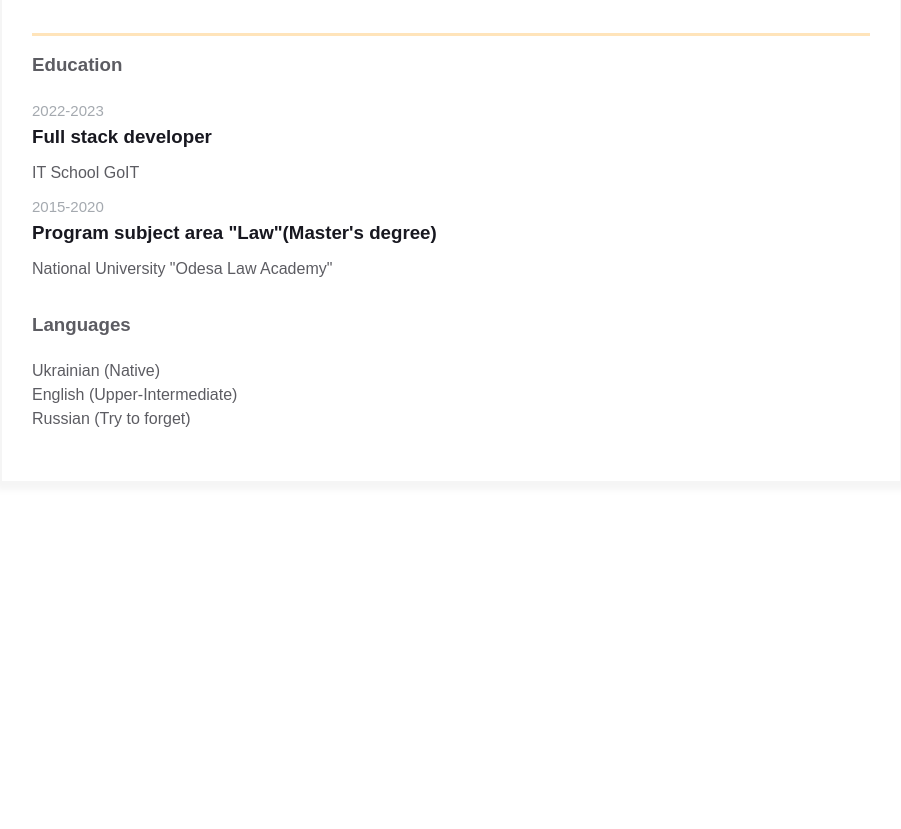
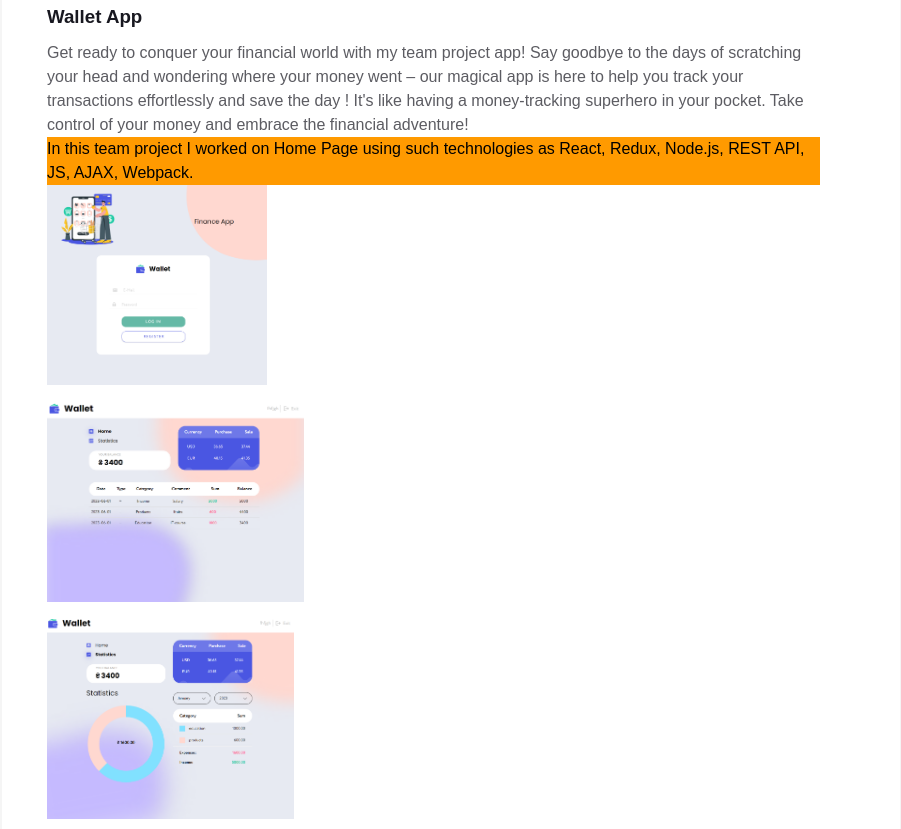
Before and after one commit to OlenaYatseniuk/homepage, a plain HTML site: page index.html in a window 1280 px wide. Shown: the part 2966-3795 px from the top of the page, without its empty margins (189-1090 px from the left). Before the commit the page ends 3498 px from the top, so only its background shows below. Drawn offline with Linux system fonts and the light colour scheme.

Commit message:
added info about third project

```diff
--- a/index.html
+++ b/index.html
@@ -347,6 +347,54 @@
                       </li>
                     </ul>
                   </div>
+                  <div class="experiences__company-project">
+                    <a
+                      class="experiences__company-project-link"
+                      href="https://wallet-app-24.netlify.app/login"
+                      target="_blank"
+                    >
+                      <h3 class="experiences__company-project-name">
+                        Wallet App
+                      </h3>
+                    </a>
+                    <p class="experiences__company-project-description">
+                      Get ready to conquer your financial world with my team
+                      project app! Say goodbye to the days of scratching your
+                      head and wondering where your money went – our magical app
+                      is here to help you track your transactions effortlessly
+                      and save the day ! It's like having a money-tracking
+                      superhero in your pocket. Take control of your money and
+                      embrace the financial adventure!
+                    </p>
+                    <p>
+                      In this team project I worked on Home Page using such
+                      technologies as React, Redux, Node.js, REST API, JS, AJAX,
+                      Webpack.
+                    </p>
+                    <ul class="experiences__company-project-imagesBlock">
+                      <li class="experiences__company-project-images-item">
+                        <img
+                          class="experiences__company-project-images"
+                          src="assets/wallet-app1.png"
+                          alt="Photo of the app"
+                        />
+                      </li>
+                      <li class="experiences__company-project-images-item">
+                        <img
+                          class="experiences__company-project-images"
+                          src="assets/wallet-app2.png"
+                          alt="Photo of the app"
+                        />
+                      </li>
+                      <li class="experiences__company-project-images-item">
+                        <img
+                          class="experiences__company-project-images"
+                          src="assets/wallet-app3.png"
+                          alt="Photo of the app"
+                        />
+                      </li>
+                    </ul>
+                  </div>
                 </div>
               </div>
             </div>
```
Also changed, not shown: assets/wallet-app1.png (added), assets/wallet-app2.png (added), assets/wallet-app3.png (added).
